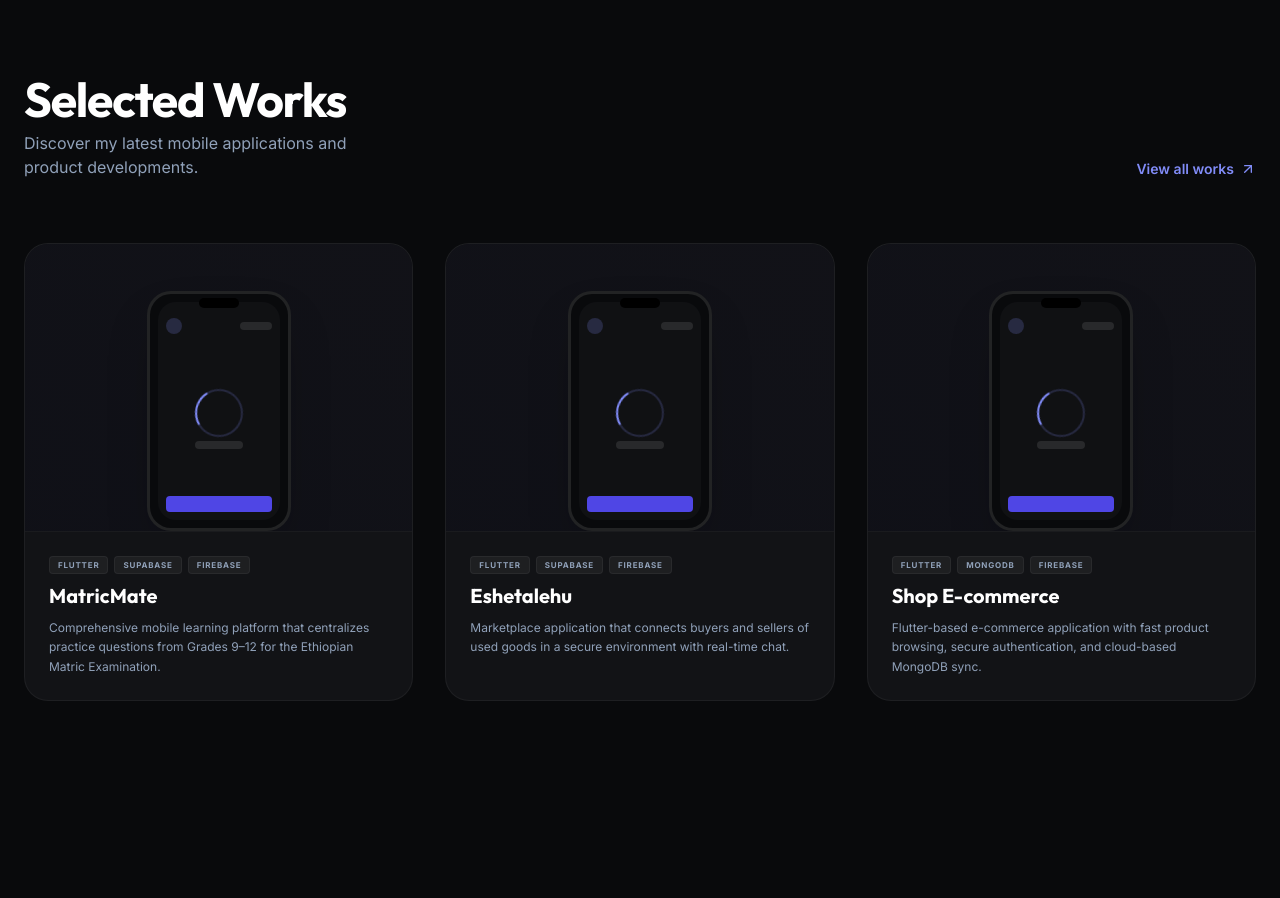
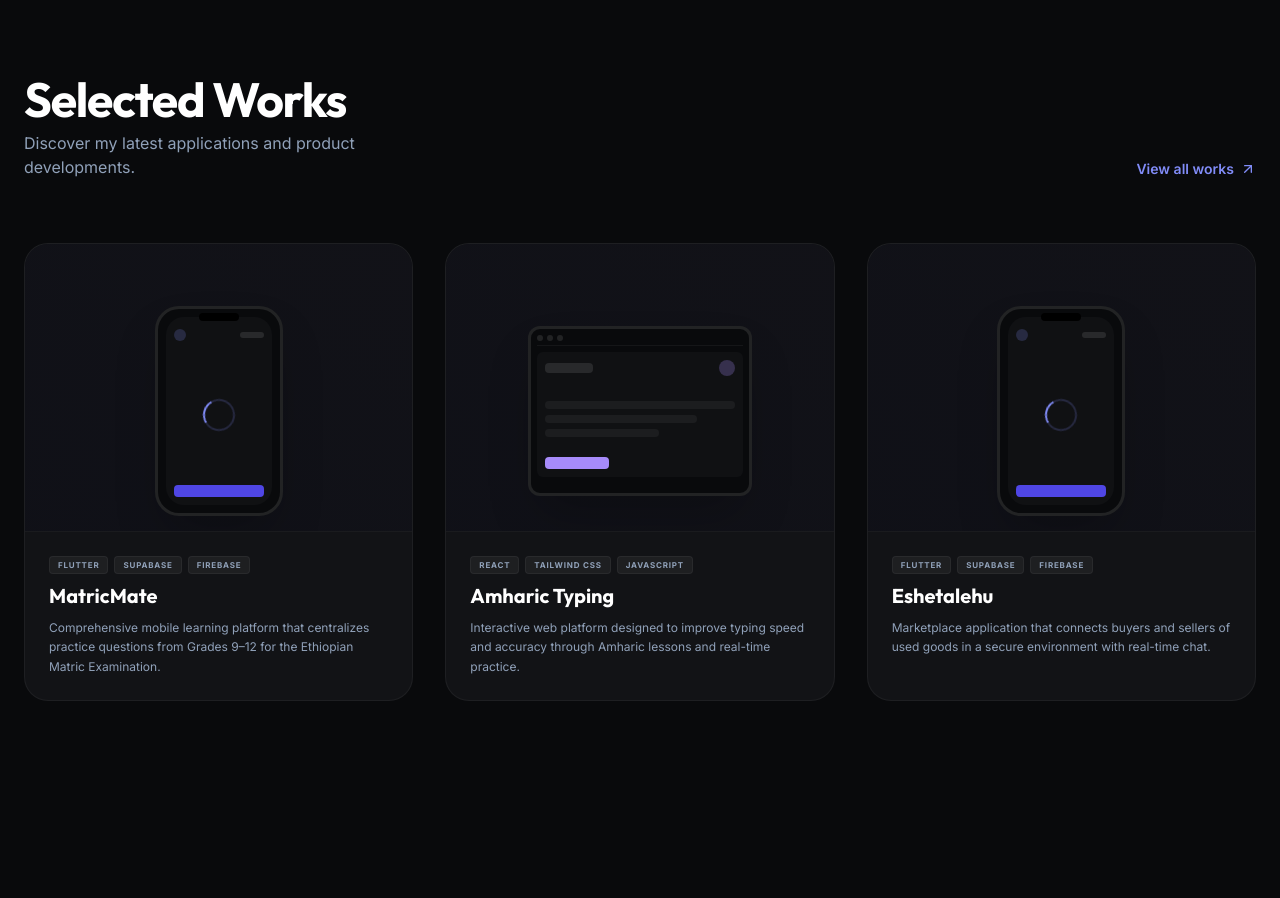
Before and after one commit to Abrom-code/portfolio, a React (Vite) app: page / in a window 1280 px wide. Shown: the part 1740-2638 px from the top of the page. Built offline with nearby package versions, Linux system fonts and the light colour scheme.

Commit message:
feat: adjust homepage projects grid to include Amharic Typing web project with browser mockup

```diff
--- a/src/components/Projects.jsx
+++ b/src/components/Projects.jsx
@@ -11,17 +11,17 @@
       mockupType: 'mobile',
     },
     {
+      id: 'amharic-typing',
+      title: 'Amharic Typing',
+      description: 'Interactive web platform designed to improve typing speed and accuracy through Amharic lessons and real-time practice.',
+      tags: ['REACT', 'TAILWIND CSS', 'JAVASCRIPT'],
+      mockupType: 'desktop',
+    },
+    {
       id: 'eshetalehu',
       title: 'Eshetalehu',
       description: 'Marketplace application that connects buyers and sellers of used goods in a secure environment with real-time chat.',
       tags: ['FLUTTER', 'SUPABASE', 'FIREBASE'],
-      mockupType: 'mobile',
-    },
-    {
-      id: 'shop',
-      title: 'Shop E-commerce',
-      description: 'Flutter-based e-commerce application with fast product browsing, secure authentication, and cloud-based MongoDB sync.',
-      tags: ['FLUTTER', 'MONGODB', 'FIREBASE'],
       mockupType: 'mobile',
     },
   ];
@@ -49,7 +49,7 @@
               Selected Works
             </h2>
             <p className="font-sans text-slate-400 max-w-sm">
-              Discover my latest mobile applications and product developments.
+              Discover my latest applications and product developments.
             </p>
           </div>
           <a
@@ -74,24 +74,48 @@
               <div className="h-64 md:h-72 bg-[#0E0F12] border-b border-white/5 flex items-center justify-center p-8 relative overflow-hidden">
                 <div className="absolute inset-0 bg-gradient-to-tr from-accentIndigo/5 to-accentPurple/5 opacity-50" />
 
-                {/* Phone Mockup for mobile projects */}
-                <div className="w-36 h-[240px] rounded-[24px] bg-darkBg border-[3px] border-white/10 p-2 shadow-2xl relative transform translate-y-6 group-hover:translate-y-3 group-hover:-rotate-2 transition-all duration-500">
-                  <div className="absolute top-1 left-1/2 -translate-x-1/2 w-10 h-2.5 bg-black rounded-full" />
-                  <div className="h-full rounded-[18px] bg-darkCard/80 p-2 flex flex-col justify-between pt-4 overflow-hidden">
-                    <div className="flex justify-between items-center mb-2">
-                      <span className="w-4 h-4 rounded-full bg-accentBlue/20" />
-                      <span className="w-8 h-2 rounded bg-white/10" />
+                {project.mockupType === 'mobile' ? (
+                  /* Phone Mockup */
+                  <div className="w-32 h-[210px] rounded-[24px] bg-darkBg border-[3px] border-white/10 p-2 shadow-2xl relative transform translate-y-6 group-hover:translate-y-3 group-hover:-rotate-2 transition-all duration-500">
+                    <div className="absolute top-1 left-1/2 -translate-x-1/2 w-10 h-2 bg-black rounded-full" />
+                    <div className="h-full rounded-[18px] bg-darkCard/80 p-2 flex flex-col justify-between pt-3 overflow-hidden">
+                      <div className="flex justify-between items-center mb-1">
+                        <span className="w-3 h-3 rounded-full bg-accentBlue/20" />
+                        <span className="w-6 h-1.5 rounded bg-white/10" />
+                      </div>
+
+                      {/* Visual inner details mock */}
+                      <div className="my-auto flex flex-col items-center gap-1">
+                        <div className="w-8 h-8 rounded-full border-2 border-accentBlue/20 border-t-accentBlue animate-spin-slow" />
+                      </div>
+
+                      <div className="h-3 w-full rounded bg-accentIndigo" />
                     </div>
-
-                    {/* Visual inner details mock */}
-                    <div className="my-auto flex flex-col items-center gap-1">
-                      <div className="w-12 h-12 rounded-full border-2 border-accentBlue/20 border-t-accentBlue animate-spin-slow relative flex items-center justify-center" />
-                      <div className="w-12 h-2 rounded bg-white/10" />
+                  </div>
+                ) : (
+                  /* Desktop Browser Mockup */
+                  <div className="w-56 h-[170px] rounded-xl bg-darkBg border-[3px] border-white/10 p-1.5 shadow-2xl relative transform translate-y-6 group-hover:translate-y-3 group-hover:rotate-1 transition-all duration-500">
+                    {/* Browser top bar */}
+                    <div className="flex gap-1 border-b border-white/5 pb-1 mb-1.5">
+                      <span className="w-1.5 h-1.5 rounded-full bg-white/10" />
+                      <span className="w-1.5 h-1.5 rounded-full bg-white/10" />
+                      <span className="w-1.5 h-1.5 rounded-full bg-white/10" />
                     </div>
-
-                    <div className="h-4 w-full rounded bg-accentIndigo" />
+                    {/* Browser client area mock */}
+                    <div className="h-[125px] rounded-md bg-darkCard/80 p-2 flex flex-col justify-between overflow-hidden">
+                      <div className="flex justify-between items-center mb-1">
+                        <span className="w-12 h-2.5 rounded bg-white/10" />
+                        <span className="w-4 h-4 rounded-full bg-accentPurple/25" />
+                      </div>
+                      <div className="space-y-1.5 my-auto">
+                        <div className="w-full h-2 rounded bg-white/5" />
+                        <div className="w-4/5 h-2 rounded bg-white/5" />
+                        <div className="w-3/5 h-2 rounded bg-white/5" />
+                      </div>
+                      <div className="h-3 w-16 rounded bg-accentPurple" />
+                    </div>
                   </div>
-                </div>
+                )}
               </div>
 
               {/* Text Description Box */}
@@ -113,7 +137,7 @@
                     <ArrowUpRight size={16} className="opacity-0 group-hover:opacity-100 transform translate-y-0.5 group-hover:translate-y-0 transition-all duration-300" />
                   </h3>
 
-                  <p className="font-sans text-xs text-slate-400 leading-relaxed">
+                  <p className="font-sans text-xs text-slate-400 leading-relaxed line-clamp-3">
                     {project.description}
                   </p>
                 </div>
```
